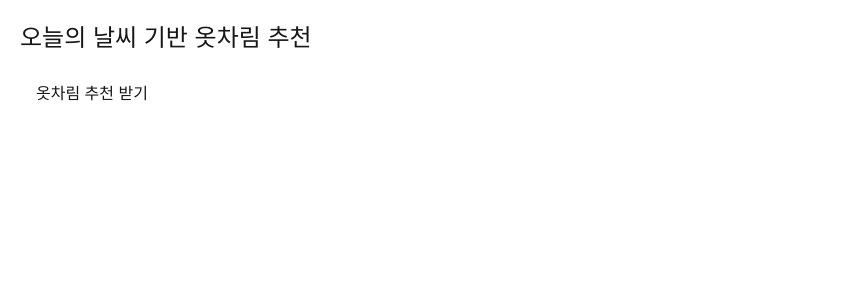
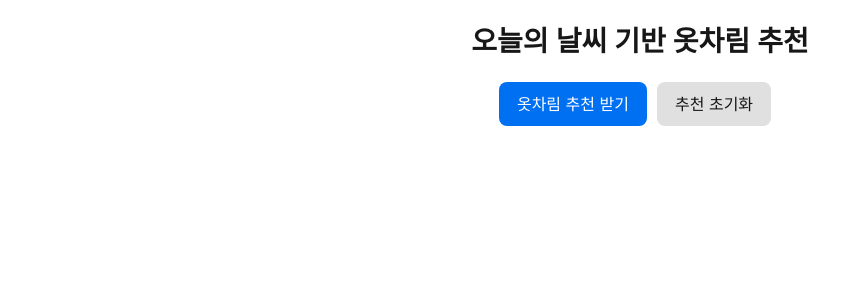
Before and after one commit to hjh6709/color-match-app, a Next.js app: page / in a window 1280 px wide. Shown: the top 300 px of the page, without its empty margins (0-850 px from the left). Built offline with nearby package versions, Linux system fonts and the light colour scheme.

Commit message:
기능 점검 후 다시 추가

```diff
--- a/pages/index.js
+++ b/pages/index.js
@@ -77,30 +77,66 @@ export default function Home() {
     );
   };
 
+  const clearRecommendation = () => {
+    localStorage.removeItem("outfitRecommendation");
+    setOutfit(null);
+    setWeather(null);
+    setLocation("");
+    setError(null);
+  };
+
   const cardStyle = {
     marginTop: "24px",
     padding: "20px",
-    borderRadius: "12px",
-    boxShadow: "0 4px 12px rgba(0, 0, 0, 0.1)",
-    backgroundColor: "#f9f9f9",
-    maxWidth: "400px",
+    borderRadius: "16px",
+    boxShadow: "0 6px 16px rgba(0, 0, 0, 0.1)",
+    backgroundColor: "#ffffff",
+    maxWidth: "420px",
+    marginLeft: "auto",
+    marginRight: "auto",
+    lineHeight: 1.6,
+  };
+
+  const buttonStyle = {
+    padding: "10px 18px",
+    fontSize: "16px",
+    marginRight: "10px",
+    borderRadius: "8px",
+    border: "none",
+    cursor: "pointer",
   };
 
   return (
-    <div style={{ padding: "20px", fontFamily: "sans-serif" }}>
-      <h1 style={{ fontSize: "24px", marginBottom: "16px" }}>
+    <div
+      style={{
+        padding: "20px",
+        fontFamily: "-apple-system, sans-serif",
+        textAlign: "center",
+      }}
+    >
+      <h1 style={{ fontSize: "28px", fontWeight: 600, marginBottom: "20px" }}>
         오늘의 날씨 기반 옷차림 추천
       </h1>
 
+      <div style={{ marginBottom: "20px" }}>
         <button
           onClick={getWeatherRecommendation}
           disabled={loading}
-        style={{ padding: "10px 16px", fontSize: "16px" }}
+          style={{ ...buttonStyle, backgroundColor: "#0070f3", color: "white" }}
         >
           {loading ? "추천 중..." : "옷차림 추천 받기"}
         </button>
+        <button
+          onClick={clearRecommendation}
+          style={{ ...buttonStyle, backgroundColor: "#e0e0e0" }}
+        >
+          추천 초기화
+        </button>
+      </div>
 
-      {error && <div style={{ color: "red", marginTop: "16px" }}>{error}</div>}
+      {error && (
+        <div style={{ color: "red", marginBottom: "16px" }}>{error}</div>
+      )}
 
       {weather && outfit && (
         <div style={cardStyle}>
@@ -111,8 +147,14 @@ export default function Home() {
             <strong>🌡 현재 기온:</strong> {weather.temp}℃ (체감온도{" "}
             {weather.feelsLike}℃, 습도 {weather.humidity}%)
           </p>
-          <p style={{ display: "flex", alignItems: "center" }}>
-            <strong>☁️ 날씨:</strong> {weather.condition}
+          <p
+            style={{
+              display: "flex",
+              justifyContent: "center",
+              alignItems: "center",
+            }}
+          >
+            <strong>☁️ 날씨:</strong>&nbsp;{weather.condition}
             <Image
               src={`https://openweathermap.org/img/wn/${weather.icon}@2x.png`}
               alt="날씨 아이콘"
@@ -121,6 +163,7 @@ export default function Home() {
               style={{ marginLeft: "8px" }}
             />
           </p>
+          <hr style={{ margin: "12px 0" }} />
           <p>
             <strong>👕 상의:</strong> {outfit.top}
           </p>
```
Lines whose indentation alone changed are shown as unchanged.
